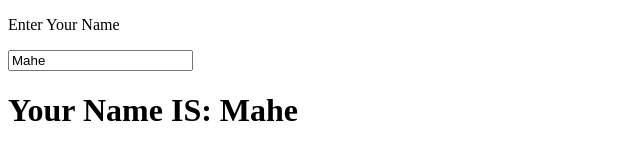
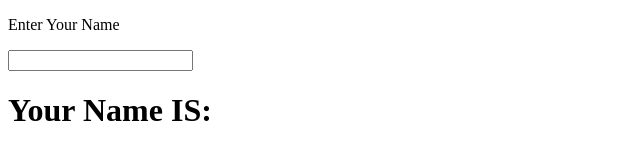
Before and after one commit to MaheKarim/VueJS-Practise, a plain HTML site: page MR - YT/index-dataBinding.html in a window 1280 px wide. Shown: the whole page, without its empty margins (0-640 px from the left). Drawn offline with nearby package versions, Linux system fonts and the light colour scheme.

Commit message:
Data Binding

```diff
--- a/MR - YT/index-dataBinding.html
+++ b/MR - YT/index-dataBinding.html
@@ -13,14 +13,30 @@
          <h1>Your Name IS: {{ name }} </h1>
      </div>
 
+     <!-- <p>JavaScript Start Here</p>
+     <input type="text" id="name" onkeyup="change() ">
+     <br>
+     <h1 id="output">Your name is: </h1> -->
+
      <script type="text/javascript" src="https://cdnjs.cloudflare.com/ajax/libs/vue/2.6.10/vue.js"> </script>
      <script>
          var app = new Vue({
              el: "#root",
              data: {
-                 name: "Mahe"
+                 name: ""
              }
          });
+
+
+        //  var data ={ name: "Mahe" };
+        //  document.getElementById("name").value = data.name;
+        //  document.getElementById("output").innerHTML = "Your name is" + data.name;
+
+        //  function change(){
+
+        //  }
+
+
      </script>
 </body>
 </html>
```
